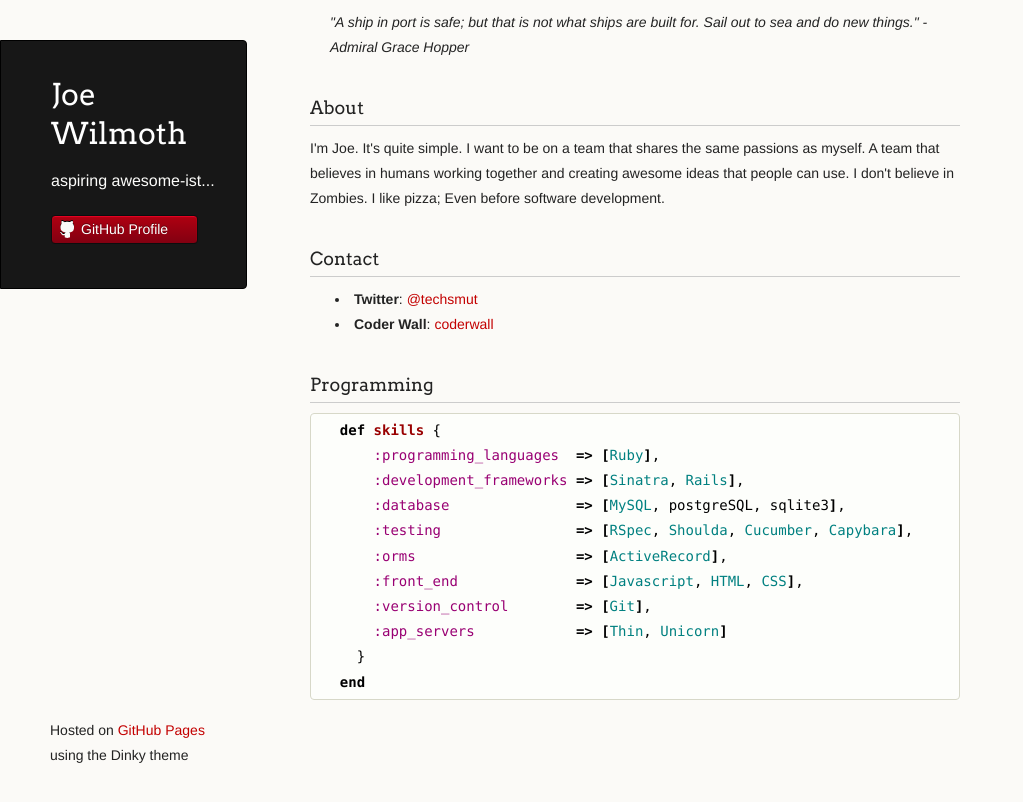
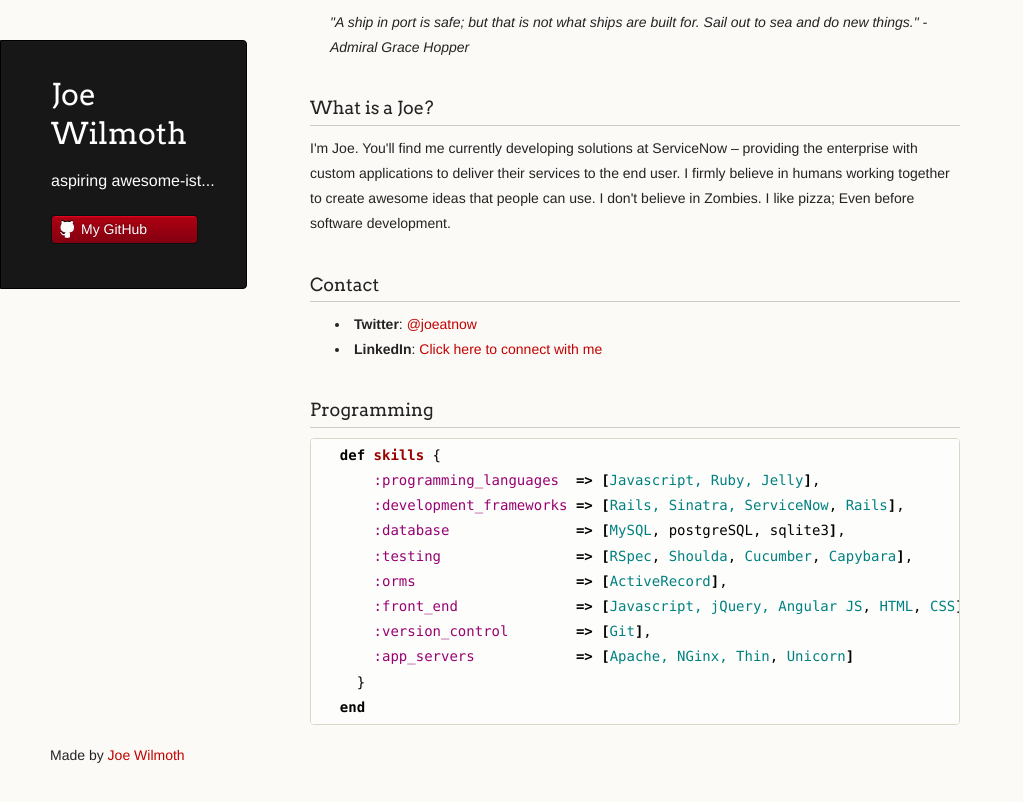
Before and after one commit to jbwilmoth/jbwilmoth.github.io, a plain HTML site: page index.html in a window 1280 px wide. Shown: the whole page, without its empty margins (0-1023 px from the left). Drawn offline with Linux system fonts and the light colour scheme.

Commit message:
Updated skills, About me, and footer with relevant information.

```diff
--- a/index.html
+++ b/index.html
@@ -1,10 +1,10 @@
 <!doctype html>
 <html>
+
 <head>
     <meta charset="utf-8">
     <meta http-equiv="X-UA-Compatible" content="chrome=1">
     <title>Joe Wilmoth by jbwilmoth</title>
-
     <link rel="stylesheet" href="stylesheets/styles.css">
     <link rel="stylesheet" href="stylesheets/pygment_trac.css">
     <script src="javascripts/scale.fix.js"></script>
@@ -13,60 +13,53 @@
     <script src="//html5shiv.googlecode.com/svn/trunk/html5.js"></script>
     <![endif]-->
 </head>
+
 <body>
     <div class="wrapper">
         <header>
             <h1 class="header">Joe Wilmoth</h1>
             <p class="header">aspiring awesome-ist... </p>
-
-
-
             <ul>
-          <li><a class="buttons github" href="https://github.com/jbwilmoth">GitHub Profile</a></li>
+                <li><a class="buttons github" href="https://github.com/jbwilmoth">My GitHub</a></li>
             </ul>
-
         </header>
         <section>
             <blockquote>
                 <p>"A ship in port is safe; but that is not what ships are built for. Sail out to sea and do new things." -Admiral Grace Hopper</p>
             </blockquote>
-
             <h3>
-<a name="about" class="anchor" href="#about"><span class="octicon octicon-link"></span></a>About</h3>
-
-<p>I'm Joe. It's quite simple. I want to be on a team that shares the same passions as myself. A team that believes in humans working together and creating awesome ideas that people can use. I don't believe in Zombies. I like pizza; Even before software development.</p>
-
+<a name="about" class="anchor" href="#about"><span class="octicon octicon-link"></span></a>What is a Joe?</h3>
+            <p>I'm Joe. You'll find me currently developing solutions at ServiceNow – providing the enterprise with custom applications to deliver their services to the end user. I firmly believe in humans working together to create awesome ideas that people can use. I don't believe in Zombies. I like pizza; Even before software development.</p>
             <h3>
 <a name="contact" class="anchor" href="#contact"><span class="octicon octicon-link"></span></a>Contact</h3>
-
             <ul>
                 <li>
-<strong>Twitter</strong>: <a href="http://www.twitter.com/techsmut">@techsmut</a>
+                    <strong>Twitter</strong>: <a href="http://www.twitter.com/techsmut">@joeatnow</a>
                 </li>
                 <li>
-<strong>Coder Wall</strong>: <a href="https://coderwall.com/jbwilmoth">coderwall</a>
+                    <strong>LinkedIn</strong>: <a href="https://linkedin.com/in/jbwilmoth">Click here to connect with me</a>
                 </li>
-</ul><h3>
+            </ul>
+            <h3>
 <a name="programming" class="anchor" href="#programming"><span class="octicon octicon-link"></span></a>Programming</h3>
-
             <div class="highlight highlight-ruby"><pre>  <span class="k">def</span> <span class="nf">skills</span> <span class="p">{</span>
-      <span class="ss">:programming_languages</span>  <span class="o">=&gt;</span> <span class="o">[</span><span class="no">Ruby</span><span class="o">]</span><span class="p">,</span>
-      <span class="ss">:development_frameworks</span> <span class="o">=&gt;</span> <span class="o">[</span><span class="no">Sinatra</span><span class="p">,</span> <span class="no">Rails</span><span class="o">]</span><span class="p">,</span>
+      <span class="ss">:programming_languages</span>  <span class="o">=&gt;</span> <span class="o">[</span><span class="no">Javascript, Ruby, Jelly</span><span class="o">]</span><span class="p">,</span>
+      <span class="ss">:development_frameworks</span> <span class="o">=&gt;</span> <span class="o">[</span><span class="no">Rails, Sinatra, ServiceNow</span><span class="p">,</span> <span class="no">Rails</span><span class="o">]</span><span class="p">,</span>
       <span class="ss">:database</span>               <span class="o">=&gt;</span> <span class="o">[</span><span class="no">MySQL</span><span class="p">,</span> <span class="n">postgreSQL</span><span class="p">,</span> <span class="n">sqlite3</span><span class="o">]</span><span class="p">,</span>
       <span class="ss">:testing</span>                <span class="o">=&gt;</span> <span class="o">[</span><span class="no">RSpec</span><span class="p">,</span> <span class="no">Shoulda</span><span class="p">,</span> <span class="no">Cucumber</span><span class="p">,</span> <span class="no">Capybara</span><span class="o">]</span><span class="p">,</span>
       <span class="ss">:orms</span>                   <span class="o">=&gt;</span> <span class="o">[</span><span class="no">ActiveRecord</span><span class="o">]</span><span class="p">,</span>
-      <span class="ss">:front_end</span>              <span class="o">=&gt;</span> <span class="o">[</span><span class="no">Javascript</span><span class="p">,</span> <span class="no">HTML</span><span class="p">,</span> <span class="no">CSS</span><span class="o">]</span><span class="p">,</span>
+      <span class="ss">:front_end</span>              <span class="o">=&gt;</span> <span class="o">[</span><span class="no">Javascript, jQuery, Angular JS</span><span class="p">,</span> <span class="no">HTML</span><span class="p">,</span> <span class="no">CSS</span><span class="o">]</span><span class="p">,</span>
       <span class="ss">:version_control</span>        <span class="o">=&gt;</span> <span class="o">[</span><span class="no">Git</span><span class="o">]</span><span class="p">,</span>
-      <span class="ss">:app_servers</span>            <span class="o">=&gt;</span> <span class="o">[</span><span class="no">Thin</span><span class="p">,</span> <span class="no">Unicorn</span><span class="o">]</span>
+      <span class="ss">:app_servers</span>            <span class="o">=&gt;</span> <span class="o">[</span><span class="no">Apache, NGinx, Thin</span><span class="p">,</span> <span class="no">Unicorn</span><span class="o">]</span>
     <span class="p">}</span>
   <span class="k">end</span>
 </pre></div>
         </section>
         <footer>
-        <p><small>Hosted on <a href="http://pages.github.com">GitHub Pages</a> using the Dinky theme</small></p>
+            <p><small>Made by <a href="http://joewilmoth.com">Joe Wilmoth</a></small></p>
         </footer>
     </div>
     <!--[if !IE]><script>fixScale(document);</script><![endif]-->
+</body>
 
-  </body>
 </html>
```
Lines whose indentation alone changed are shown as unchanged.
